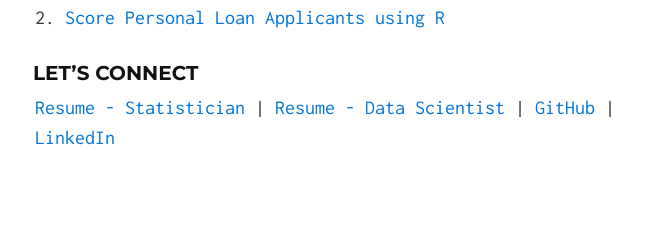
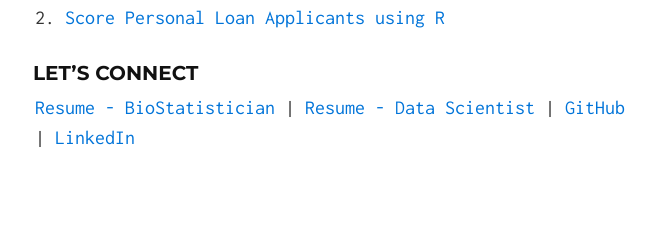
Before and after one commit to gmlang/gmlang.github.io, a Jekyll site: the page built from index.md, in a window 1280 px wide. Shown: the part 2129-2379 px from the top of the page, without its empty margins (305-971 px from the left). Built offline with Jekyll 4.4.1, drawn with Linux system fonts in a browser that asks for light colours.

Commit message:
update biostatistician resume link

```diff
--- a/index.md
+++ b/index.md
@@ -39,7 +39,7 @@ high quality training materials for FREE. I've also written two R books:
 
 ### Let's Connect
 
-[Resume - Statistician](https://drive.google.com/open?id=1UZobdufqbAgpABZg5nnlvRWqZYMWTtfA) |
+[Resume - BioStatistician](https://drive.google.com/file/d/1QBTgqaNfyt_gdJQbO9Db8C_147Mbvp_Z/view?usp=sharing) |
 [Resume - Data Scientist]() |
 [GitHub](http://github.com/gmlang) |
 [LinkedIn](https://www.linkedin.com/in/gmlang)
```
